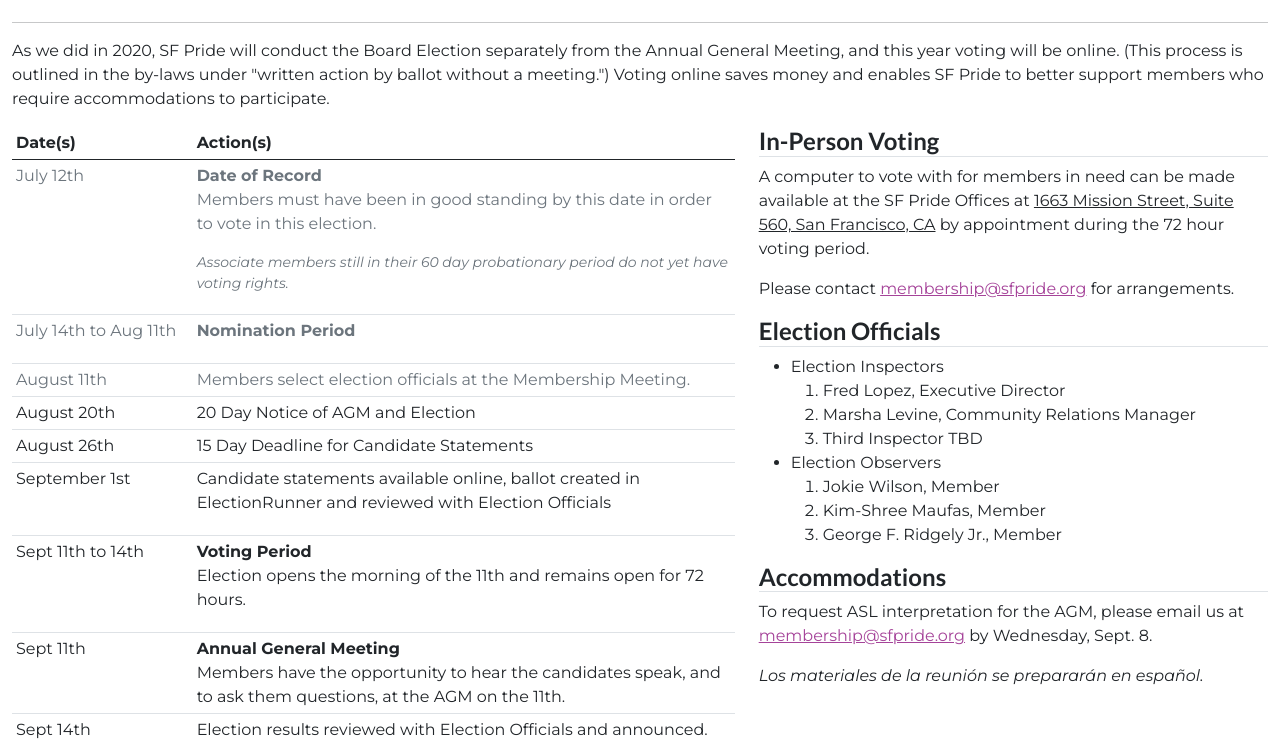
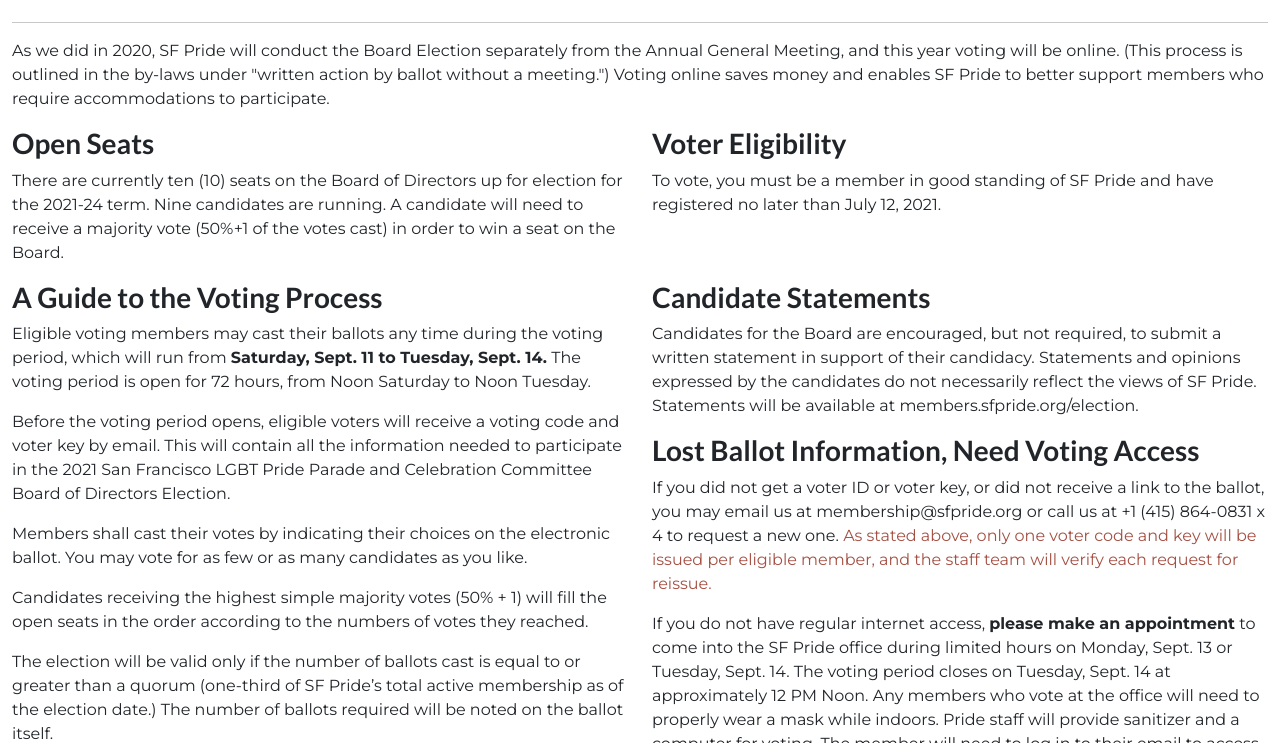
Before and after one commit to sfpride/members, a Jekyll site: the page built from election/index.html, in a window 1280 px wide and 1400 px high, cut to the strip 264-1007 px from the top of the window. Built offline with Jekyll 4.4.1, drawn with Linux system fonts in a browser that asks for light colours; some of the changed text lies outside the part shown.

Commit message:
add marsha's voting instructions

```diff
--- a/election/index.html
+++ b/election/index.html
@@ -35,11 +35,77 @@ title: 2021 Board Election
 
     <div class="row">
         <div class="col">
-            <p>As we did in 2020, SF Pride will conduct the Board Election separately from the Annual General Meeting, and this year voting will be online. (This process is outlined in the by-laws under "written action by ballot without a meeting.") Voting online saves money and enables SF Pride to better support members who require accommodations to participate.</p>
+            <p>As we did in 2020, SF Pride will conduct the Board Election separately from the Annual General Meeting,
+                and this year voting will be online. (This process is outlined in the by-laws under "written action by
+                ballot without a meeting.") Voting online saves money and enables SF Pride to better support members who
+                require accommodations to participate.</p>
         </div>
     </div>
 
+    <div class="row row-cols-1 row-cols-md-2">
+        <div class="col">
+            <h3>Open Seats</h3>
+            <p>There are currently ten (10) seats on the Board of Directors up for election for the 2021-24 term. Nine
+                candidates are running. A candidate will need to receive a majority vote (50%+1 of the votes cast) in
+                order to win a seat on the Board.</p>
+        </div>
+        <div class="col">
+            <h3>Voter Eligibility</h3>
+            <p>To vote, you must be a member in good standing of SF Pride and have registered no later than July 12,
+                2021.</p>
+        </div>
+    </div>
+
+    <div class="row row-cols-1 row-cols-md-2">
+        <div class="col">
+            <h3>A Guide to the Voting Process</h3>
+            <p>Eligible voting members may cast their ballots any time during the voting period, which will run from
+                <b>Saturday, Sept. 11 to Tuesday, Sept. 14.</b> The voting period is open for 72 hours, from Noon
+                Saturday to Noon Tuesday.</p>
+            <p>Before the voting period opens, eligible voters will receive a voting code and voter key by email. This
+                will contain all the information needed to participate in the 2021 San Francisco LGBT Pride Parade and
+                Celebration Committee Board of Directors Election.</p>
+            <p>Members shall cast their votes by indicating their choices on the electronic ballot. You may vote for as
+                few or as many candidates as you like.</p>
+            <p>Candidates receiving the highest simple majority votes (50% + 1) will fill the open seats in the order
+                according to the numbers of votes they reached.</p>
+            <p>The election will be valid only if the number of ballots cast is equal to or greater than a quorum
+                (one-third of SF Pride’s total active membership as of the election date.) The number of ballots
+                required will be noted on the ballot itself.</p>
+            <p>A ballot on which a voter’s choice is unintelligible to the election officers and/or the election
+                inspectors shall be disqualified.</p>
+            <p>A voting member must: </p>
+            <ul>
+                <li>Receive their voting code and voter key via email.</li>
+                <li>Log into the electronic ballot link provided, using the code and key issued.</li>
+                <li>Select their choices on the electronic ballot.</li>
+                <li>Check and confirm their votes, then send the ballot in.</li>
+            </ul>
+            <p class="em">Only the voting member should cast their vote, as the code and voter key will only allow ONE
+                vote to be cast. Please do not share your login information, as it will invalidate your vote. </p>
+        </div>
+        <div class="col">
+            <h3>Candidate Statements</h3>
+            <p>Candidates for the Board are encouraged, but not required, to submit a written statement in support of
+                their candidacy. Statements and opinions expressed by the candidates do not necessarily reflect the
+                views of SF Pride. Statements will be available at members.sfpride.org/election.</p>
+            <h3>Lost Ballot Information, Need Voting Access</h3>
+            <p>If you did not get a voter ID or voter key, or did not receive a link to the ballot, you may email us at
+                membership@sfpride.org or call us at +1 (415) 864-0831 x 4 to request a new one. <span
+                    class="text-danger">As stated above, only one voter code and key will be issued per eligible member,
+                    and the staff team will verify each request for reissue.</span></p>
+            <p>If you do not have regular internet access, <b>please make an appointment</b> to come into the SF Pride
+                office during limited hours on Monday, Sept. 13 or Tuesday, Sept. 14. The voting period closes on
+                Tuesday, Sept. 14 at approximately 12 PM Noon. Any members who vote at the office will need to properly
+                wear a mask while indoors. Pride staff will provide sanitizer and a computer for voting. The member will
+                need to log in to their email to access the election website and unique voting code. </p>
+        </div>
+    </div>
+
+    <hr class="text-info p-1 rounded">
+
     <div id="timeline" class="row">
+        <h2>Election Timeline</h2>
         <div class="col">
             <table class="table table-sm">
                 <thead>
@@ -90,7 +156,8 @@ title: 2021 Board Election
                     </tr>
                     <tr scope="row">
                         <td>Sept 11th</td>
-                        <td><b>Annual General Meeting</b><br>Members have the opportunity to hear the candidates speak, and to ask them questions, at the AGM on the 11th.</td>
+                        <td><b>Annual General Meeting</b><br>Members have the opportunity to hear the candidates speak,
+                            and to ask them questions, at the AGM on the 11th.</td>
                     </tr>
                     <tr scope="row" class="">
                         <td>Sept 14th</td>
@@ -102,7 +169,7 @@ title: 2021 Board Election
         <div class="col-12 col-sm-5">
             <div class="row">
                 <div class="col">
-                    <h4 class="border-bottom">In-Person Voting</h4>
+                    <h3 class="border-bottom">In-Person Voting</h3>
                     <p>A computer to vote with for members in need can be made available at the SF Pride Offices at
                         <u>1663 Mission Street, Suite 560, San Francisco, CA</u> by appointment during the 72 hour
                         voting period.</p>
@@ -113,7 +180,7 @@ title: 2021 Board Election
             </div>
             <div class="row">
                 <div class="col">
-                    <h4 class="border-bottom">Election Officials</h4>
+                    <h3 class="border-bottom">Election Officials</h3>
                     <ul>
                         <li>Election Inspectors
                             <ol>
@@ -134,70 +201,20 @@ title: 2021 Board Election
             </div>
             <div class="row">
                 <div class="col">
-                <h4 class="border-bottom">Accommodations</h4>
-                <p>To request ASL interpretation for the AGM, please email us at <a href="mailto:membership@sfpride.org">membership@sfpride.org</a> by Wednesday, Sept. 8.</p>
+                    <h3 class="border-bottom">Accommodations</h3>
+                    <p>To request ASL interpretation for the AGM, please email us at <a
+                            href="mailto:membership@sfpride.org">membership@sfpride.org</a> by Wednesday, Sept. 8.</p>
                     <p><em>Los materiales de la reunión se prepararán en español.</em></p>
                 </div>
             </div>
         </div>
     </div>
 
-    <div class="jumbotron row d-none">
-
-        <div class="col-12 col-lg-6">
-            <ul>
-                <li>The date of record to vote in this election was <b>July 15, 2020</b>, 60 days prior to the Annual
-                    General Meeting (<b>Sept 12, 2020</b>).</li>
-                <li>Through Aug. 19th, SF Pride staff will solicit mailing address updates from the existing membership.
-                </li>
-                <li>Staff will develop written ballots as of Aug. 19, and prepare a physical mailing to send out.</li>
-                <li>Friday, Aug. 21 is 20 days prior to the AGM. As per the election procedures, a written notice will
-                    be sent, via the postal service, to the membership. In addition, an abbreviated version of the
-                    notice will be sent via email.</li>
-                <li>On Aug. 21, the notice is mailed, alongside written ballots. This mailing specifies:
-                    <ul>
-                        <li>The date by which ballots must be returned.</li>
-                        <li>The number of total ballots that will need to be returned (quorum as of date of ballot
-                            printing).</li>
-                        <li>A ballot of all nominated candidates.</li>
-                        <li>A black envelope to seal the ballot in (hence ensuring vote by secret ballot), replicating
-                            as closely as possible the standing procedure for voting at an in-person AGM.</li>
-                        <li>Self-addressed and stamped return envelope, which the member would use to identify oneself
-                            for voting eligibility.</li>
-                    </ul>
-                </li>
-            </ul>
-        </div>
-
-        <div class="col-12 col-lg-6">
-            <ul>
-                <li>Members can post-mark their ballot until six days after the AGM (i.e., <b>Sept 18, 2020</b>). </li>
-                <li>In-person voting or drop-off opportunities will be available twice per week during the voting period
-                    (as a courtesy). These opportunities are TBD, and may include drop-in hours at the Pride offices or
-                    tabling hours at a public outdoor venue.</li>
-                <li>The AGM, held online on Saturday, Sept 12, will be used for candidate statements, Q&A, and any other
-                    business that still stands. Any actions so noticed on the 20-day notice, or any proper motion
-                    brought at the meeting.</li>
-            </ul>
-            <p>Furthermore, most of the processes laid out in Policy A.11, <b><em>Procedures for Nominating and Electing
-                        Directors</em></b>, will be followed, such as:</p>
-            <ul>
-                <li>The appointment of <em>Election Inspectors</em> and <em>Election Observers</em></li>
-                <li>The process by which votes are validated and counted.</li>
-                <li>The vote validation and counting process will take place on Wednesday, Sept 23, which allows time
-                    for any ballots postmarked on Sept 18 to arrive to the Pride offices.</li>
-                <li>The vote validation and counting will take place in as safe a manner as possible, with masks and
-                    physical distance.</li>
-            </ul>
-        </div>
-    </div>
-
 </section>
 
-<section id="how-to-vote" class="row">
+<section id="how-to-vote" class="row row-cols-md-3 justify-content-evenly">
+
     <div class="col">
-        <div class="row">
-            <div class="col col-md-6">
         <h1>How to Vote:</h1>
         <p>You will receive an email invitation to vote that includes:</p>
         <ul>
@@ -205,14 +222,6 @@ title: 2021 Board Election
             <li>your "Voter Key"</li>
             <li>a link to click to take you to the election page</li>
         </ul>
-            </div>
-            <div class="col col-12 col-md-4">
-                <img class="img-thumbnail"
-                    src="https://storage.googleapis.com/sfpride/m/election/2021/electionrunner-invite.png" alt="">
-                <p class="text-danger text-center">EXAMPLE EMAIL INVITATION TO VOTE</p>
-            </div>
-        </div>
-
         <p>Once you have received your invitation, the voting procedure is as follows:</p>
         <ol>
             <li>Click the link in your invitation email.</li>
@@ -221,6 +230,11 @@ title: 2021 Board Election
             <li>Click "Cast Vote".</li>
         </ol>
         <p><strong>Each member in good standing is allowed to vote once.</strong></p>
+    </div>
+    <div class="col">
+        <img class="img-thumbnail"
+            src="https://storage.googleapis.com/sfpride/m/election/2021/electionrunner-invite.png" alt="">
+        <p class="text-danger text-center">EXAMPLE EMAIL INVITATION TO VOTE</p>
     </div>
 </section>
 
@@ -238,7 +252,7 @@ title: 2021 Board Election
         </div>
     </div>
     <div class="col col-12 col-md-5">
-        <img class="img-fluid"  src="https://storage.googleapis.com/sfpride/m/election/2021/board-attendance.png" alt="">
+        <img class="img-fluid" src="https://storage.googleapis.com/sfpride/m/election/2021/board-attendance.png" alt="">
     </div>
 </div>
 
@@ -247,8 +261,11 @@ title: 2021 Board Election
         {% for candidate in site.data.bod-candidates-2021 %}
         <div class="col">
             <div id="{{candidate.id}}" class="card">
-            {% if candidate.image != blank?%}<img class="card-img-top" src="{{candidate.image}}" alt="photo of {{candidate.name}}">{% endif %}
-            {% if candidate.image == blank?%}<img src="https://storage.googleapis.com/sfpride/m/election/2021/awaiting-image.png" alt="" class="card-img-top">{% endif %}
+                {% if candidate.image != blank?%}<img class="card-img-top" src="{{candidate.image}}"
+                    alt="photo of {{candidate.name}}">{% endif %}
+                {% if candidate.image == blank?%}<img
+                    src="https://storage.googleapis.com/sfpride/m/election/2021/awaiting-image.png" alt=""
+                    class="card-img-top">{% endif %}
                 <div class="card-header">
                     <h5 class="card-title">{{candidate.name}}</h5>
                     <h6 class="card-subtitle text-muted">{{candidate.pronouns}}</h6>
```
Lines whose indentation alone changed are shown as unchanged.
